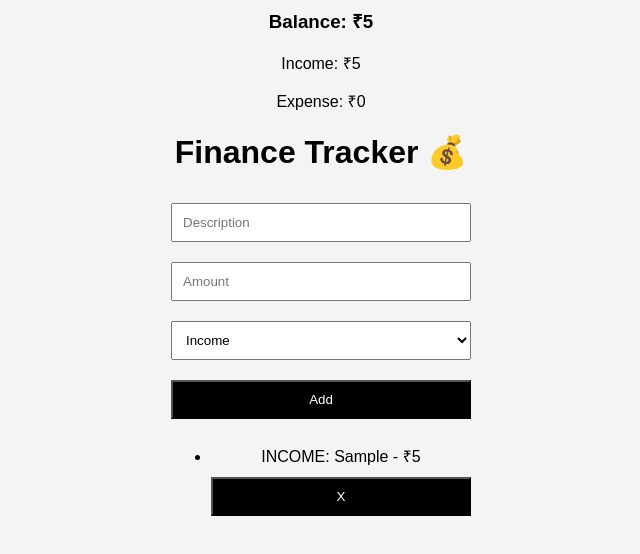
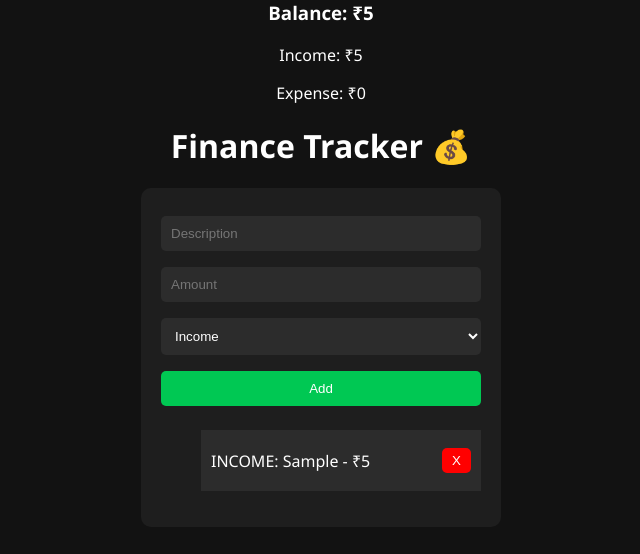
Before and after one commit to VineetBhatt-bit/finance-tracker-ai, a plain HTML site: page frontend/index.html in a window 1280 px wide. Both pictures are taken after typing "Sample", "5" into the empty fields and a click on the button "Add". Shown: the whole page, without its empty margins (319-959 px from the left). Drawn offline with Linux system fonts and the light colour scheme.

Commit message:
Improved UI design

```diff
--- a/frontend/style.css
+++ b/frontend/style.css
@@ -1,22 +1,58 @@
 body {
-  font-family: Arial;
+  font-family: 'Segoe UI', sans-serif;
+  background: #121212;
+  color: white;
   text-align: center;
-  background: #f4f4f4;
+  margin: 0;
+}
+
+h1 {
+  margin-top: 20px;
 }
 
 .container {
-  width: 300px;
-  margin: auto;
+  background: #1e1e1e;
+  padding: 20px;
+  border-radius: 10px;
+  width: 320px;
+  margin: 20px auto;
 }
 
 input, select, button {
   width: 100%;
-  margin: 10px 0;
+  margin: 8px 0;
   padding: 10px;
+  border-radius: 5px;
+  border: none;
+}
+
+input, select {
+  background: #2c2c2c;
+  color: white;
 }
 
 button {
-  background: black;
+  background: #00c853;
   color: white;
   cursor: pointer;
 }
+
+button:hover {
+  background: #00e676;
+}
+
+li {
+  background: #2c2c2c;
+  margin: 10px 0;
+  padding: 10px;
+  list-style: none;
+  display: flex;
+  justify-content: space-between;
+  align-items: center;
+}
+
+li button {
+  background: red;
+  width: auto;
+  padding: 5px 10px;
+}
```
Also changed, not shown: 1 other file.
